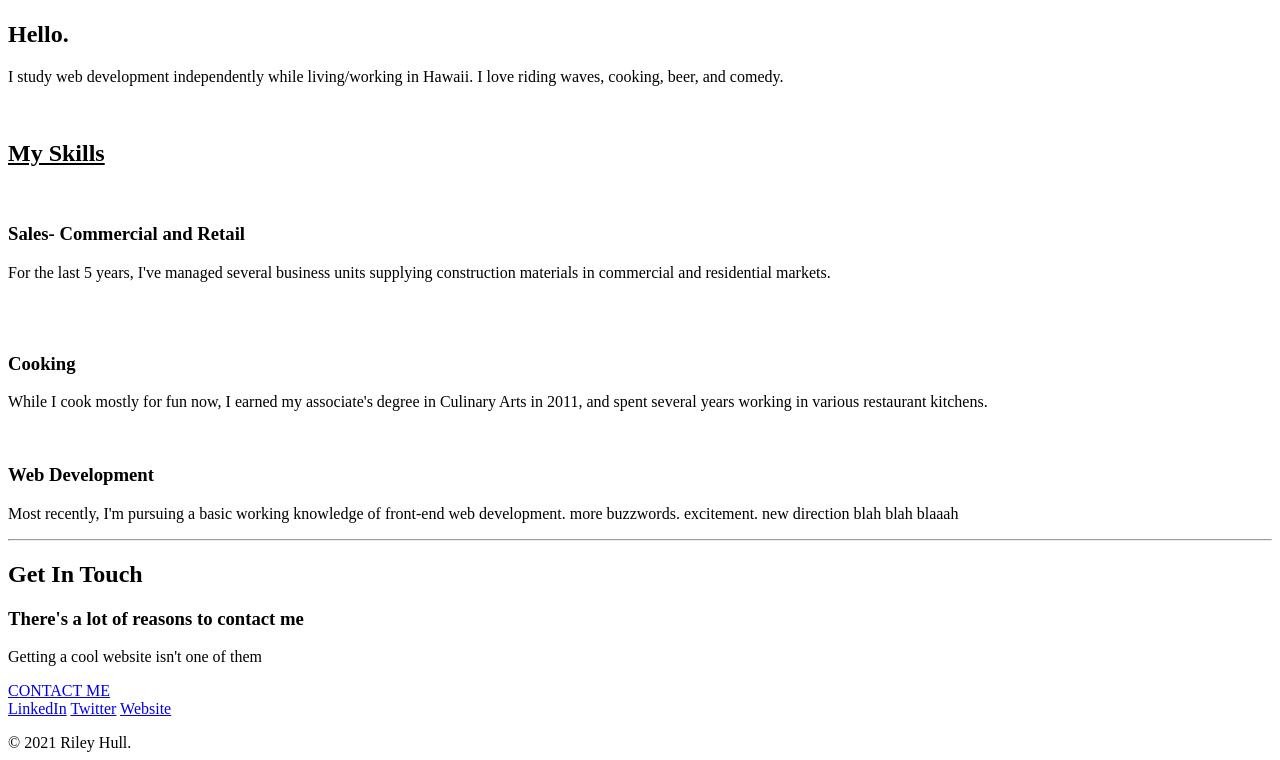
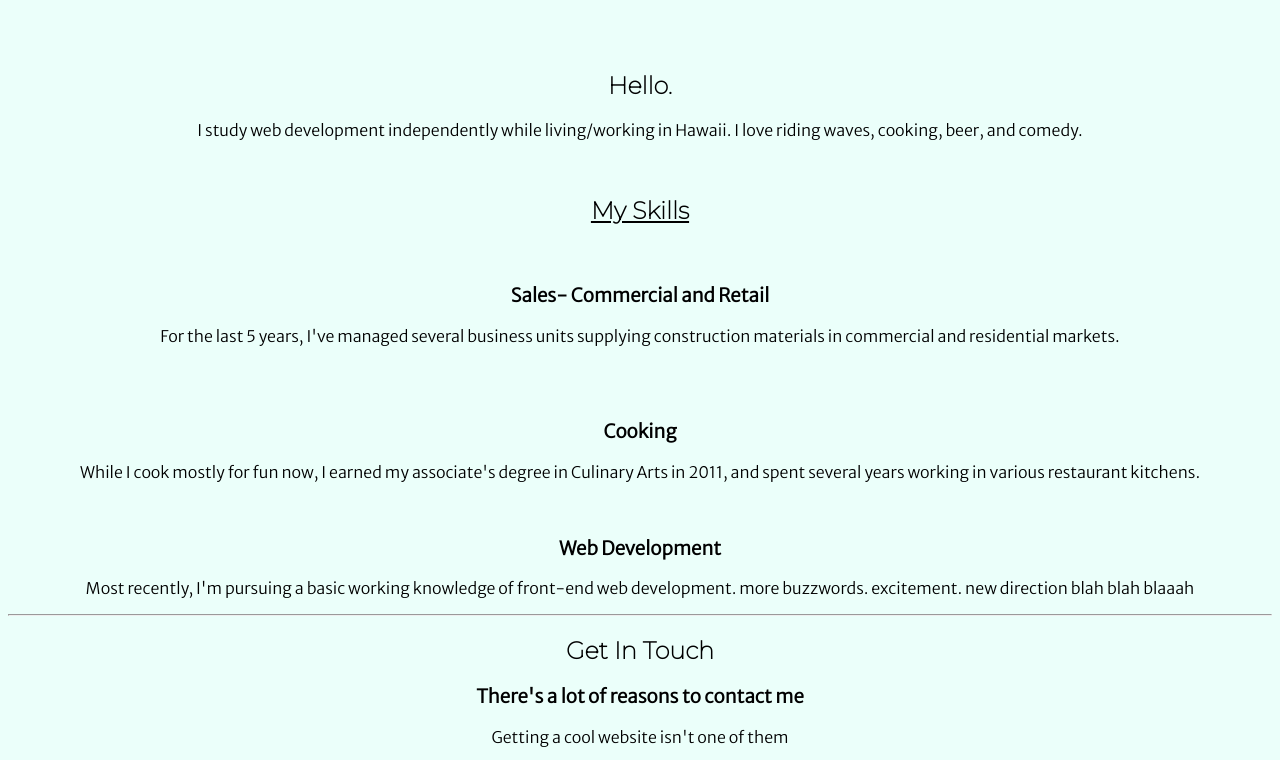
Before and after one commit to Hullrj01/prst, a plain HTML site: page index.html in a window 1280 px wide. Shown: the part 175-935 px from the top of the page. Drawn offline with Linux system fonts and the light colour scheme.

Commit message:
Update style.css

```diff
--- a/style.css
+++ b/style.css
@@ -1,72 +1,65 @@
-<!DOCTYPE html>
-<html lang="en" dir="ltr">
-  <head>
-    <meta charset="utf-8">
-    <title>Riley Hull</title>
-    <link rel="preconnect" href="https://fonts.googleapis.com">
-    <link rel="preconnect" href="https://fonts.gstatic.com" crossorigin>
-    <link href="https://fonts.googleapis.com/css2?family=Merriweather+Sans:wght@300&family=Montserrat:wght@100&family=Sacramento&display=swap" rel="stylesheet">
-    <link rel="stylesheet" href="style.css">
-    <link rel="icon" href="favicon.ico">
+/*relative positioning {position: relative;} does not affect any other elements of screen, useful for
+partially layering/overlap imgs. Target element is moved visually, but it's default rendering is left
+behind (ghost element). displayed relative to its default.*/
+/*absolute positioning {position: absolute;} positions target relative to its parent element*/
+/* {position: fixed;}keeps target in same position as you scroll*/
 
-  </head>
-  <body>
+#myjob{
+  margin-top: 0px;
+  visibility: hidden;
+}
 
-    <div class="top">
-      <img class="surf" src="CSS - My Site Images\surfboard.png" width="100px" alt="">
-      <h1>I'm Riley</h1>
-        <p>A shitty Web Developer</p>
-      <!-- <span> is an INLINE element, so it will not BLOCK/push other
-      elements to a new line. BLOCK elemts do not let other elents display
-      on the same line. You CANNOT change the display width of INLINE elems. -->
-      <img class="beer" src="CSS - My Site Images\beer-mug.png" width="120px" alt="">
-      <img class="wave" src="CSS - My Site Images\wave.png" alt="" width="250ps">
-    </div>
+#myjob2{
+  margin: 0px;
+}
 
+.top {
+  background-color: #EBFFFA;
+  padding:
+}
 
-    <div class="middle-container">
-      <div class="profile">
-        <img src="" alt="">
-        <h2>Hello.</h2>
-        <p>I study web development independently while living/working in Hawaii. I love riding waves, cooking, beer, and comedy.</p>
-      </div>
-      <br>
-      <div class="skills">
-        <h2><u>My Skills</u></h2>
-        <div class="skill-row">
-          <img class="Sales" src="CSS - My Site Images\sales.png" alt="" width="150px">
-          <h3>Sales- Commercial and Retail</h3>
-          <p>For the last 5 years, I've managed several business units supplying construction materials in commercial and residential markets.</p>
-        </div>
-        <br>
-        <div class="skill-row">
-          <img class="cooking" src="CSS - My Site Images\cooking.png" alt="" width="150px">
-          <h3>Cooking</h3>
-          <p>While I cook mostly for fun now, I earned my associate's degree in Culinary Arts in 2011, and spent several years working in various restaurant kitchens.</p>
-        </div>
-        <div class="skill-row">
-          <img class="code" src="CSS - My Site Images\code.png" alt="" width="150px">
-          <h3>Web Development</h3>
-          <p>Most recently, I'm pursuing a basic working knowledge of front-end web development. more buzzwords. excitement. new direction blah blah blaaah </p>
-        </div>
-      </div>
-      <hr>
-      <div class="contact-me">
-        <h2>Get In Touch</h2>
-        <h3>There's a lot of reasons to contact me</h3>
-        <p>Getting a cool website isn't one of them</p>
-        <a class="btn" href="mailto:hullrj01@gmail.com">CONTACT ME</a>
-      </div>
-    </div>
+.mid {
 
+}
 
-    <div class="bottom-container">
-      <a class="footer-link" href="https://www.linkedin.com/">LinkedIn</a>
-      <a class="footer-link" href="https://twitter.com/">Twitter</a>
-      <a class="footer-link" href="https://www.appbrewery.co/">Website</a>
-      <p>© 2021 Riley Hull.</p>
-    </div>
+.bot {
 
+}
 
-  </body>
-</html>
+.web {
+  text-decoration: underline;
+}
+
+.beer {
+  position: relative;
+  left: 275px;
+  bottom: 305px;
+  transform: rotate(-25deg);
+}
+
+.wave{
+  position: relative;
+  right:70px;
+}
+
+.surf {
+  position: relative;
+  right: 150px;
+  top: 100px;
+}
+
+body {
+  text-align: center;
+  font-family: 'Merriweather Sans', sans-serif;
+    background-color: #EBFFFA;
+}
+
+h1 {
+  margin-bottom: 0px;
+  font-family: 'Sacramento', cursive;
+  font-size: 50px;
+}
+
+h2{
+  font-family: 'Montserrat', sans-serif;
+}
```
